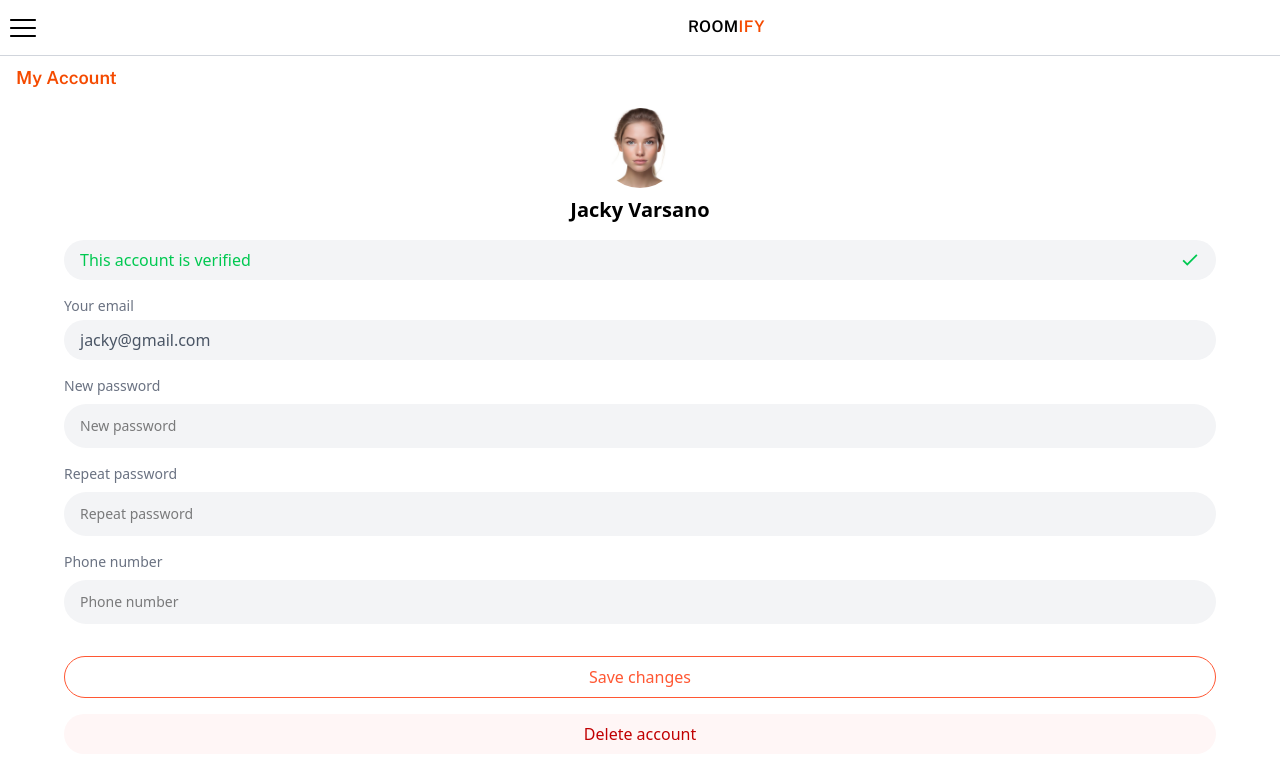
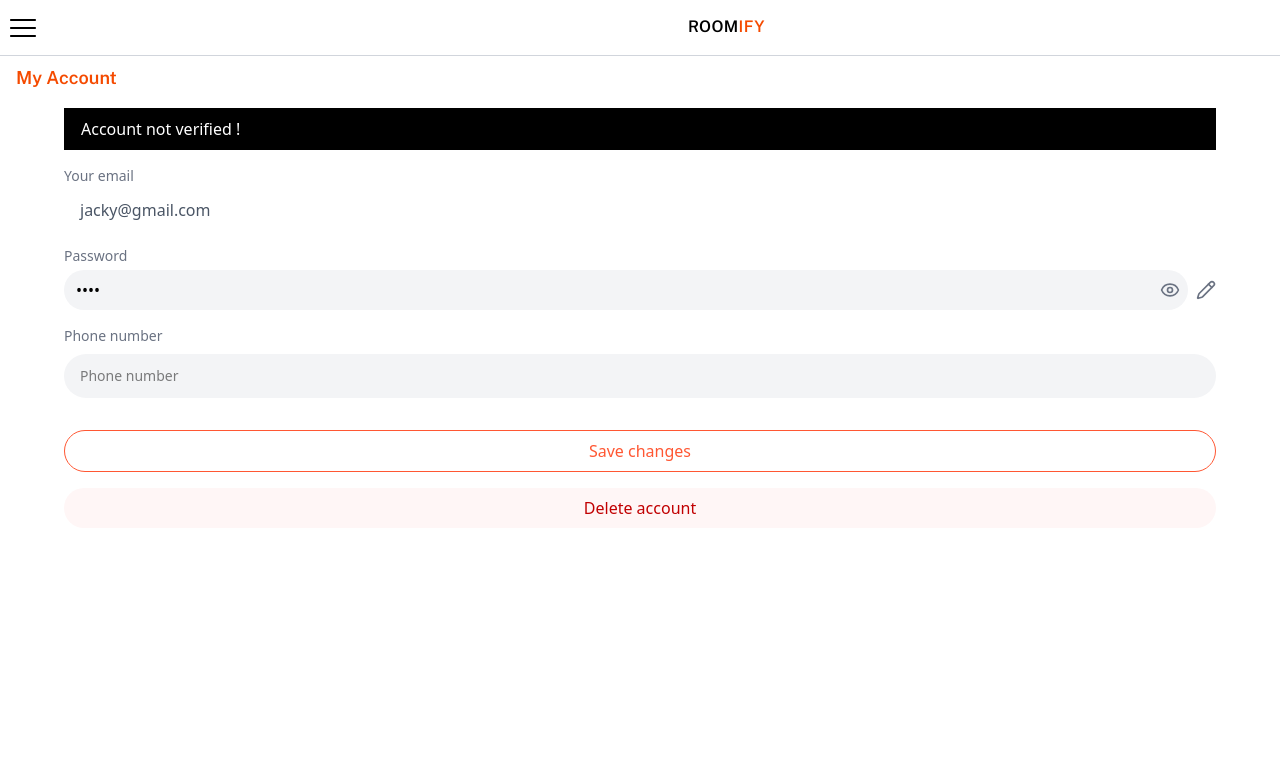
Before and after one commit to Lior-Lavon/Roomify-FE, a React (Vite) app: page /account in a window 1280 px wide. Shown: the top 778 px of the page. Built offline with nearby package versions, Linux system fonts and the light colour scheme.

Commit message:
fixing profile

```diff
--- a/src/components/TopBar/TopBar.jsx
+++ b/src/components/TopBar/TopBar.jsx
@@ -126,13 +126,13 @@
               } w-screen -ml-2 min-h-[calc(100vh-2.7rem)] rounded-md bg-white text-black text-base shadow-md`}
             >
               {profile ? (
-                <div className="w-full h-full ml-6">
-                  <div className="w-full flex flex-col items-center justify-center gap-2 mt-10">
+                <div className="w-full h-full px-4">
+                  <div className="w-full flex flex-col items-center justify-center gap-2 mt-10 ">
                     <img
                       src={FemaleImage}
                       className="w-20 h-20 rounded-full border-[1px] border-gray-200"
                     />
-                    <p className="sans-bold">User Name</p>
+                    <p className="sans-bold">Full name</p>
                   </div>
 
                   <ul className="">
--- a/src/pages/MyAccount/MyAccount.jsx
+++ b/src/pages/MyAccount/MyAccount.jsx
@@ -2,10 +2,23 @@
 import { InputField, TopBar } from "../../components";
 import FemaleImage from "../../assets/female.jpg";
 import { IoMdCheckmark } from "react-icons/io";
+import { Eye, EyeOff, Pencil, X } from "lucide-react";
 
 const MyAccount = () => {
   const profileImageRef = useRef();
+  const [changePassword, setChangePassword] = useState(false);
+  const [accountVerified, setAccountVerified] = useState(false);
   const [height, setHeight] = useState(0);
+
+  const [showPassword, setShowPassword] = useState(false);
+  const [password, setPassword] = useState("1234");
+
+  const handlePressStart = () => {
+    setShowPassword(true);
+  };
+  const handlePressEnd = () => {
+    setShowPassword(false);
+  };
 
   useEffect(() => {
     if (profileImageRef.current) {
@@ -35,19 +48,22 @@
       {/* Top Div */}
       <TopBar leftIcon="burger" />
 
-      <p className="pl-4 mt-2 mb-1 text-lg sans-bold text-orange-600">
+      <p
+        ref={profileImageRef}
+        className="pl-4 mt-2 mb-1 text-lg sans-bold text-orange-600"
+      >
         My Account
       </p>
 
       {/* Profile Picture and Name */}
-      <div className="flex mt-4 flex-col items-center" ref={profileImageRef}>
+      {/* <div className="flex mt-4 flex-col items-center" ref={profileImageRef}>
         <img
           src={FemaleImage}
           alt="Profile"
           className="w-20 h-20 object-cover rounded-full mb-2"
         />
         <h2 className="text-xl font-semibold">Jacky Varsano</h2>
-      </div>
+      </div> */}
 
       <div
         className="w-full mt-4 overflow-y-auto overflow-hidden"
@@ -55,9 +71,17 @@
       >
         <div className="w-[90%] mx-auto flex flex-col gap-4">
           {/* account verified */}
-          <div className="w-full px-4 bg-gray-100 rounded-full flex items-center justify-between text-green-500">
-            <p className="my-2">This account is verified</p>
-            <IoMdCheckmark className="w-5 h-5" />
+          <div
+            className={`w-full px-4 border border-black   flex items-center justify-between ${
+              accountVerified ? "text-green-500" : " bg-black text-white"
+            }`}
+          >
+            <p className="my-2">
+              {accountVerified
+                ? "This account is verified"
+                : "Account not verified !"}
+            </p>
+            {accountVerified && <IoMdCheckmark className="w-5 h-5" />}
           </div>
 
           {/* Email */}
@@ -65,31 +89,70 @@
             <label className="text-sm text-gray-500 block mb-1">
               Your email
             </label>
-            <div className="w-full px-4 bg-gray-100 rounded-full flex items-center justify-between text-gray-600">
+            <div className="w-full px-4 rounded-full flex items-center justify-between text-gray-600">
               <p className="my-2">jacky@gmail.com</p>
             </div>
           </div>
 
           {/* Password */}
           <div className="flex flex-col">
+            <label className="text-sm text-gray-500 block mb-1">Password</label>
+            <div className="flex items-center gap-2">
+              <div className="w-full relative">
+                <input
+                  type={showPassword ? "text" : "password"}
+                  placeholder="Password"
+                  value={password}
+                  onChange={(e) => setPassword(e.target.value)}
+                  className="w-full px-3 py-2 pr-10 rounded-full bg-gray-100 focus:outline-none"
+                />
+                <button
+                  type="button"
+                  onMouseDown={handlePressStart}
+                  onMouseUp={handlePressEnd}
+                  onMouseLeave={handlePressEnd}
+                  onTouchStart={handlePressStart}
+                  onTouchEnd={handlePressEnd}
+                  className="absolute top-1/2 right-2 transform -translate-y-1/2 text-gray-500 hover:text-gray-700"
+                >
+                  <Eye size={20} />
+                </button>
+              </div>
+              <button
+                type="button"
+                onClick={() => setChangePassword((prev) => !prev)}
+                className="text-gray-500 hover:text-gray-700"
+              >
+                {changePassword ? <X size={20} /> : <Pencil size={20} />}
+              </button>
+            </div>
+          </div>
+
+          {changePassword && (
+            <div className="flex flex-col gap-4 border border-gray-300 rounded-xl p-4">
+              <div className="flex flex-col">
                 <label className="text-sm text-gray-500 block mb-1">
                   New password
                 </label>
-            <InputField label="" placeholder="New password" type="password" />
-          </div>
-
-          {/* Password */}
-          <div className="flex flex-col">
-            <label className="text-sm text-gray-500 block mb-1">
-              Repeat password
-            </label>
                 <InputField
                   label=""
-              placeholder="Repeat password"
+                  placeholder="New password"
                   type="password"
                 />
               </div>
 
+              <div className="flex flex-col">
+                <label className="text-sm text-gray-500 block mb-1">
+                  Confirm password
+                </label>
+                <InputField
+                  label=""
+                  placeholder="Confirm password"
+                  type="password"
+                />
+              </div>
+            </div>
+          )}
           {/* Phone number */}
           <div className="flex flex-col">
             <label className="text-sm text-gray-500 block mb-1">
--- a/src/pages/Profile/ProfileView.jsx
+++ b/src/pages/Profile/ProfileView.jsx
@@ -33,11 +33,18 @@
   return (
     <div className="w-full h-full">
       <TopBar leftIcon="burger" />
-
-      <p className="pl-4 mt-2 mb-1 text-lg sans-bold text-orange-600">
+      <p
+        ref={topRef}
+        className="pl-4 mt-2 mb-1 text-lg sans-bold text-orange-600"
+      >
         My Profile
       </p>
 
+      <div
+        className="w-full h-full flex flex-col gap-4 overflow-y-auto
+      overflow-hidden px-4"
+        style={{ height: `${height}px` }}
+      >
         {/* Profile Picture and Name */}
         <div className="flex flex-col items-center">
           <img
@@ -48,9 +55,24 @@
           <h2 className="text-xl font-semibold">Jacky Varsano</h2>
         </div>
 
-      <div className="w-full h-full">
-        <div className="m-4">
-          <div className="flex gap-2" ref={topRef}>
+        <input
+          type="text"
+          name="First name"
+          placeholder="First name"
+          className="w-full border border-gray-300 py-2 px-4 rounded-xl"
+          // onChange={handleChange}
+        />
+        <input
+          type="text"
+          name="Last name"
+          placeholder="Last name"
+          className="w-full border border-gray-300 py-2 px-4 rounded-xl"
+          // onChange={handleChange}
+        />
+
+        <SelectField label="Gender" options={["Male", "Female", "N/A"]} />
+
+        <div className="flex gap-2">
           <button
             className={`flex-1 py-2 rounded-full text-sm ${
               profileType === "Tenant"
@@ -72,22 +94,9 @@
             Landlord
           </button>
         </div>
+
         {profileType === "Landlord" ? (
-            <div
-              className="w-full flex flex-col gap-4 mt-4 overflow-y-auto overflow-hidden "
-              style={{ height: `${height}px` }}
-            >
-              {/* Owner Type */}
-              <SelectField
-                label="Owner type"
-                options={[
-                  "Roommate",
-                  "Private Owner",
-                  "Real Estate Agent",
-                  "N/A",
-                ]}
-              />
-
+          <div className="w-full flex flex-col gap-4">
             {/* Description */}
             <div>
               <label className="text-sm text-gray-500 block mb-1">
@@ -100,6 +109,17 @@
               />
             </div>
 
+            {/* Owner Type */}
+            <SelectField
+              label="Owner type"
+              options={[
+                "Roommate",
+                "Private Owner",
+                "Real Estate Agent",
+                "N/A",
+              ]}
+            />
+
             {/* Living in property */}
             <YesNoToggle label="Living in property" />
 
@@ -108,10 +128,7 @@
             </button>
           </div>
         ) : (
-            <div
-              className="w-full flex flex-col gap-4 mt-4 overflow-y-auto overflow-hidden"
-              style={{ height: `${height}px` }}
-            >
+          <div className="w-full flex flex-col gap-4 mt-4">
             {/* Description */}
             <div>
               <label className="text-sm text-gray-500 block mb-1">
@@ -186,7 +203,6 @@
         )}
       </div>
     </div>
-    </div>
   );
 };
 
@@ -246,7 +262,7 @@
 
 function SelectField({ label, options = [], value, onChange }) {
   return (
-    <div className="relative">
+    <div className="w-full relative">
       <label className="text-sm text-gray-500 block mb-1">{label}</label>
       <select
         className="w-full appearance-none px-4 py-3 text-sm rounded-2xl border border-gray-300 focus:outline-none pr-10"
```
Lines whose indentation alone changed are shown as unchanged.
